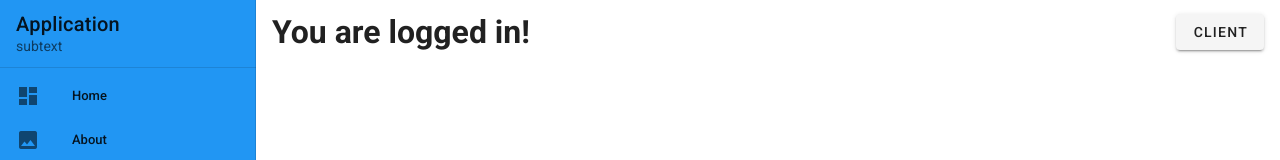
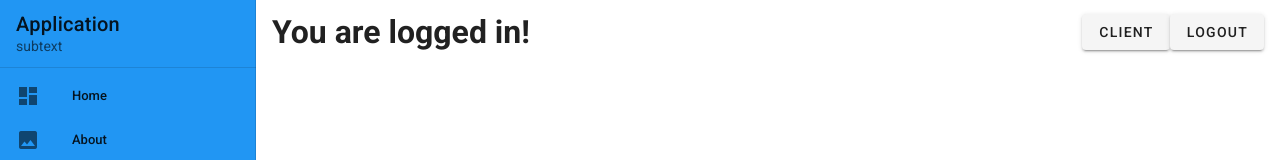
Before and after one commit to vitornagayawong/login-project-vuejs, a Vue app: page /loggedin in a window 1280 px wide. Shown: the top 160 px of the page. Built offline with nearby package versions, Linux system fonts and the light colour scheme; sample sign-in values are in the browser's storage.

Commit message:
component logout created sucessfully with jwt

```diff
--- a/src/components/LoggedIn.vue
+++ b/src/components/LoggedIn.vue
@@ -16,6 +16,8 @@
           </v-btn>
       </router-link>
 
+      <v-btn @click="logout">Logout</v-btn>
+
     </v-app-bar>
     <v-sheet
       id="scrolling-techniques-7"
@@ -28,7 +30,23 @@
 </template>
 
 <script>
+import http from '@/axios';
+
 export default {
   name: "loggedIn",
+  methods: {
+    async logout() {
+      try {
+        const response = http.post('logout')
+        console.log(response)
+        this.$router.push({ name: 'HomeComponent' })
+
+
+      } catch (error) {
+        console.log(error)
+      }
+
+    }
+  }
 };
 </script>
--- /dev/null
+++ b/src/components/LogoutComponent.vue
@@ -0,0 +1,9 @@
+<template>
+    <div>Logout</div>
+</template>
+
+<script>
+export default {
+    name: 'LogoutComponent'
+}
+</script>
--- a/src/router/index.js
+++ b/src/router/index.js
@@ -4,6 +4,7 @@ import HomeView from "../views/HomeView.vue";
 import LoginComponent from "@/components/LoginComponent.vue";
 import LoggedIn from "@/components/LoggedIn.vue";
 import ClientComponent from "@/components/ClientComponent.vue";
+import LogoutComponent from "@/components/LogoutComponent.vue";
 
 Vue.use(VueRouter);
 
@@ -17,6 +18,11 @@ const routes = [
     path: "/login",
     name: "LoginComponent",
     component: LoginComponent,
+  },
+  {
+    path: "/logout",
+    name: "LogoutComponent",
+    component: LogoutComponent,
   },
   {
     path: "/client",
```
